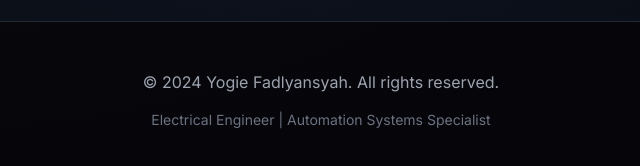
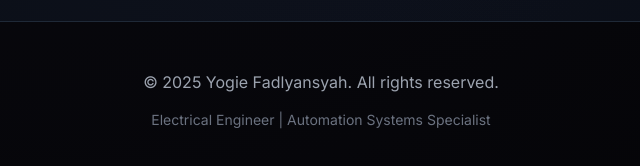
Before and after one commit to Yogie91022/fortopolio-yogi, a plain HTML site: page index.html in a window 1280 px wide. Shown: the part 5229-5395 px from the top of the page, 319-959 px from the left. Drawn offline with nearby package versions, Linux system fonts and the light colour scheme.

```diff
--- a/index.html
+++ b/index.html
@@ -498,7 +498,7 @@ This project develops a smart mobile robot that is capable of automatically avoi
     <footer class="py-12 border-t border-gray-800">
         <div class="max-w-7xl mx-auto px-6">
             <div class="text-center">
-                <p class="text-gray-400 mb-4">© 2024 Yogie Fadlyansyah. All rights reserved.</p>
+                <p class="text-gray-400 mb-4">© 2025 Yogie Fadlyansyah. All rights reserved.</p>
                 <p class="text-gray-500 text-sm">Electrical Engineer | Automation Systems Specialist</p>
             </div>
         </div>
@@ -567,4 +567,5 @@ This project develops a smart mobile robot that is capable of automatically avoi
         });
     </script>
 </body>
+
 </html>
```
